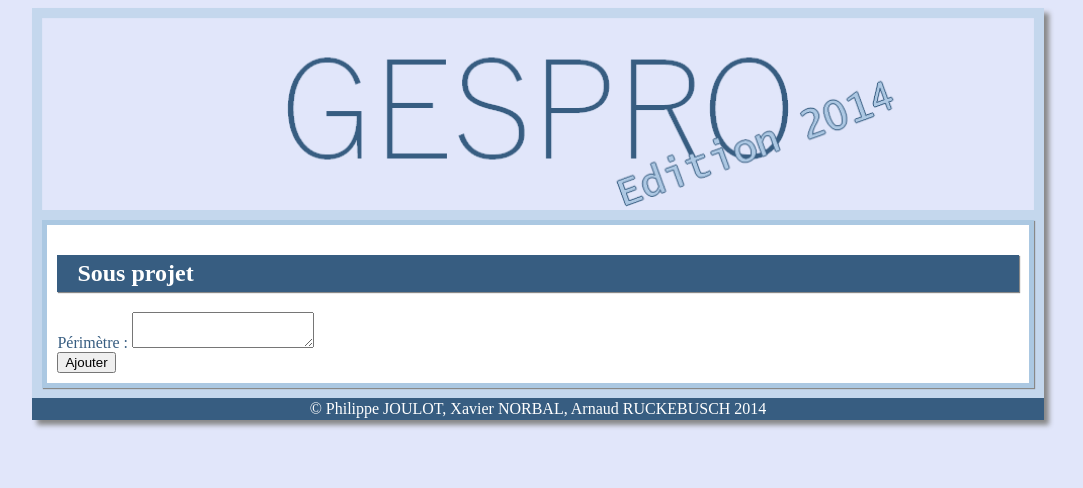
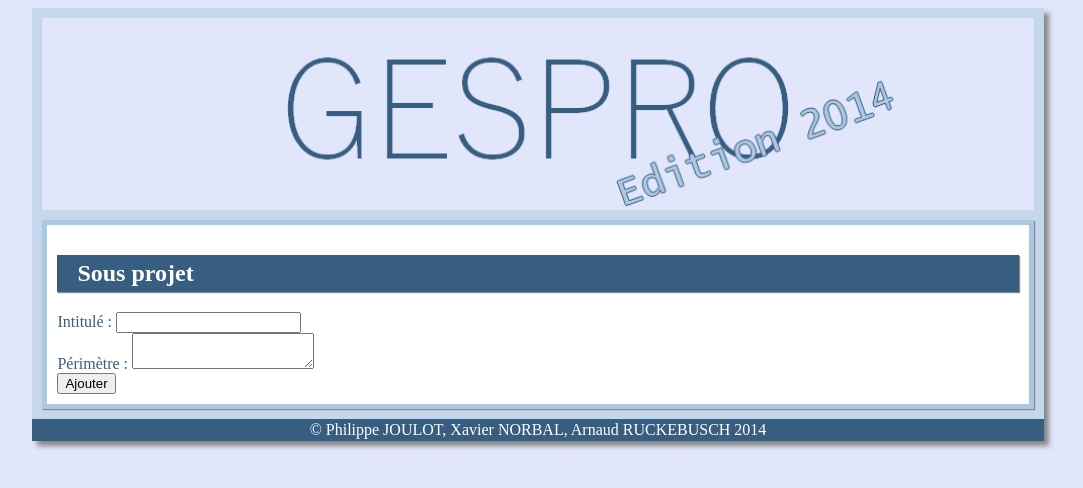
Before and after one commit to xnorbal/MACSI1, a PHP site: page /addsproject.php?pid=1 in a window 1280 px wide. Shown: the top 488 px of the page, without its empty margins (102-1185 px from the left). Run offline with PHP 8.4, Linux system fonts and the light colour scheme; tables that the repository leaves empty hold one stand-in row (values such as "Sample post").

Commit message:
correctif bugs
ajout du champ intitulé pour ajout de sous projet / modif de le requete
pour creates project

```diff
--- a/addproject.php
+++ b/addproject.php
@@ -17,6 +17,7 @@ if(!empty($_POST['ajouter'])) {
 $titre = "Ajout de projet";
 include("include/top.php");
 ?>
+
 <h2>Projets</h2>
 <form method="post" action="addproject.php">
 	<label for="intitule">Intitulé :</label>
--- a/addsproject.php
+++ b/addsproject.php
@@ -22,6 +22,9 @@ if(mysqli_num_rows($req) <= 0) {
 	<?php
 	echo '<input type="hidden" name="pid" value="'.$_GET['pid'].'"/>';
 	?>
+	<label for="intitule">Intitulé :</label>
+	<input type="text" name="intitule"/>
+	<br />
 	<label for="perimetre">Périmètre :</label>
 	<textarea name="perimetre">
 	</textarea>
--- a/createsproject.php
+++ b/createsproject.php
@@ -1,6 +1,6 @@
 <?php
 include("include/fonctions.php");
 $mysqli = connect();
-$res = mysqli_query($mysqli, "INSERT INTO SOUSPROJET(PID, PERIMETRE) VALUES(".$_POST['pid'].", '".$_POST['perimetre']."')");
+$res = mysqli_query($mysqli, "INSERT INTO SOUSPROJET(PID, INTITULE, PERIMETRE) VALUES(".$_POST['pid'].", ".$_POST['intitule']." , ".$_POST['perimetre'].")");
 header("location:sprojectlist.php?pid=".$_POST['pid']);
 ?>
```
Lines whose indentation alone changed are shown as unchanged.
